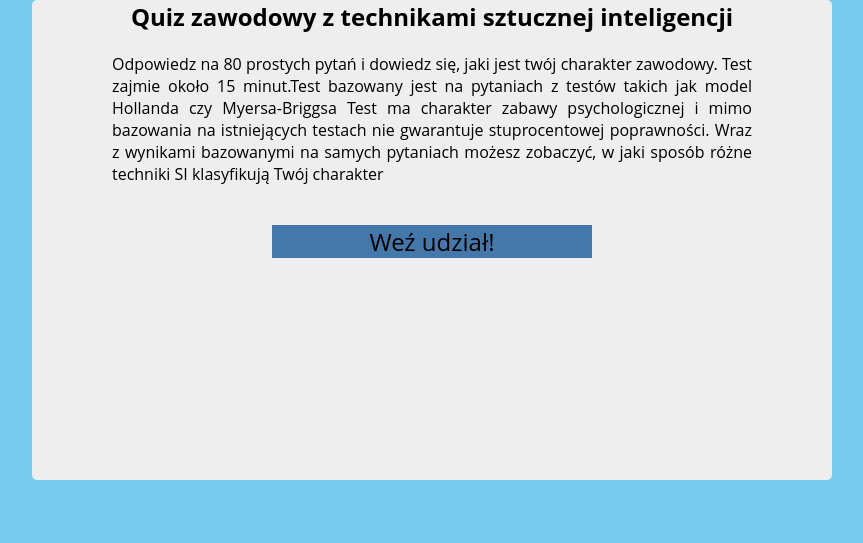
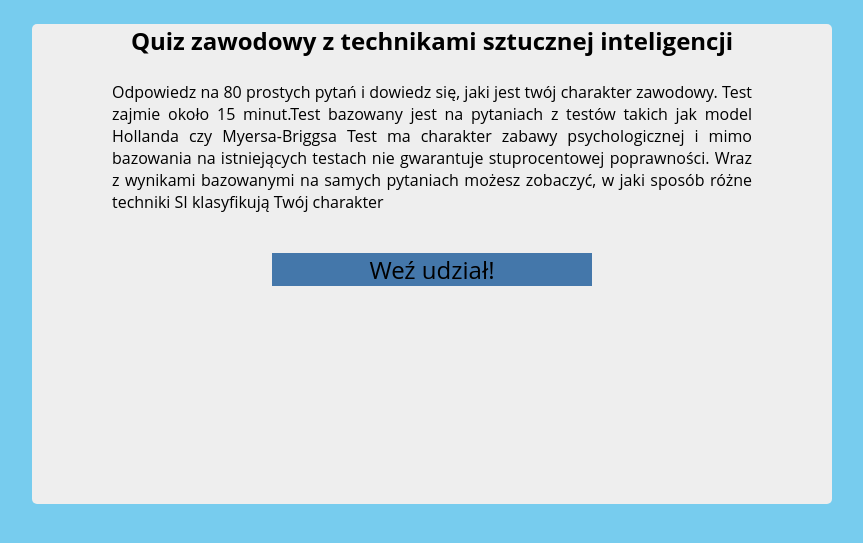
Before and after one commit to Zantyr/dissertation, a Flask app: page / in a window 1280 px wide. Shown: the top 543 px of the page, without its empty margins (208-1071 px from the left). Run offline with Flask 2, Linux system fonts and the light colour scheme; parts of the project's set-up code (start-up, migrations or seed data) failed here and were passed over.

Commit message:
QuickFix

```diff
--- a/src/templates/main.html
+++ b/src/templates/main.html
@@ -32,6 +32,8 @@ a{
 	text-decoration: none;
 	color:#000;}
 h2{
+	margin-top:1em;
+	margin-bottom:1em;
 	text-align:center;
 }
 .text{
```
